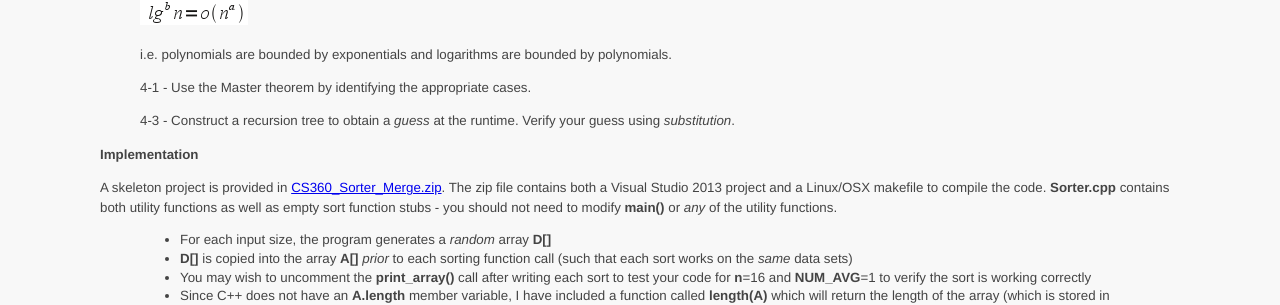
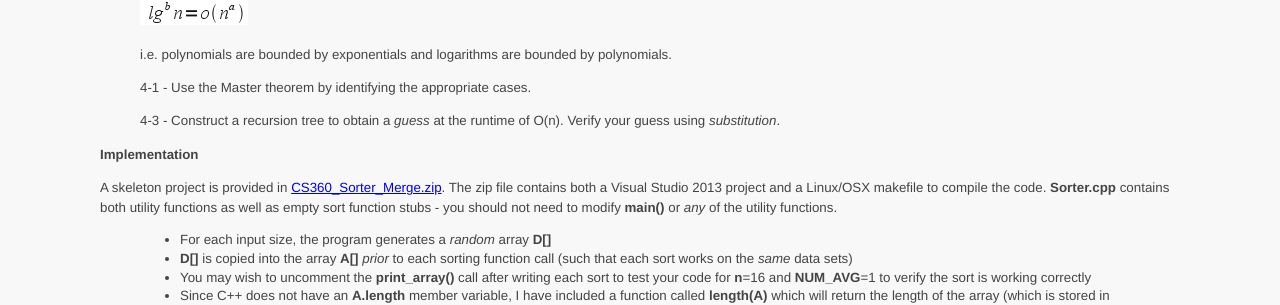
Before and after one commit to ycpcs/cs360-spring2015, a Jekyll site: the page built from assign/assign02.md, in a window 1280 px wide. Shown: the part 420-725 px from the top of the page. Built offline with Jekyll 4.4.1, drawn with Linux system fonts in a browser that asks for light colours; Markdown is read by kramdown in place of the engine named in the settings.

Commit message:
update hint
add additional hint

```diff
--- a/assign/assign02.md
+++ b/assign/assign02.md
@@ -28,7 +28,7 @@ Merge sort implementation.
 >
 > 4-1 - Use the Master theorem by identifying the appropriate cases.
 >
-> 4-3 - Construct a recursion tree to obtain a *guess* at the runtime. Verify your guess using *substitution*.
+> 4-3 - Construct a recursion tree to obtain a *guess* at the runtime of O(n). Verify your guess using *substitution*.
 
 **Implementation**
 
```
